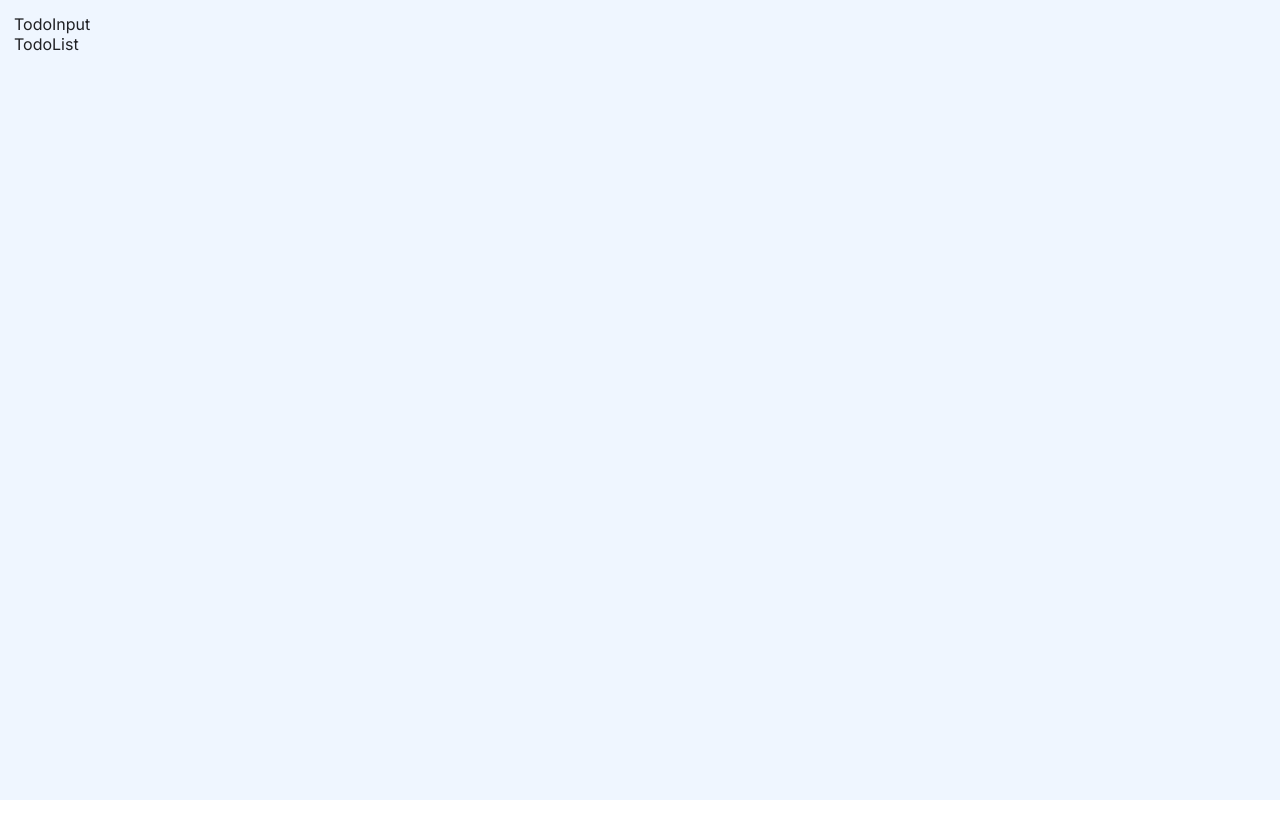
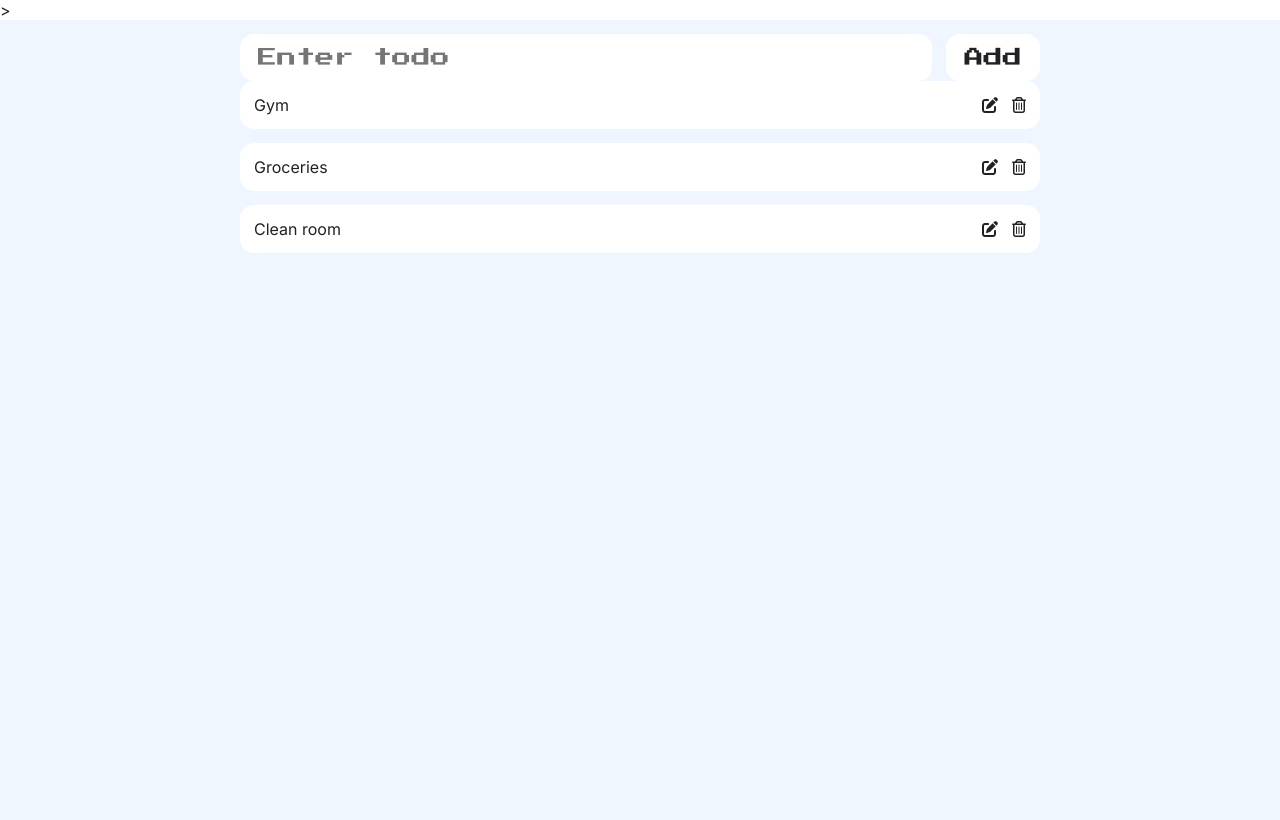
Before and after one commit to HarryLiu4154/todo_list, a React (Vite) app: page / in a window 1280 px wide. Built offline with nearby package versions, Linux system fonts and the light colour scheme.

Commit message:
added basic components for display

```diff
--- a/index.html
+++ b/index.html
@@ -10,7 +10,8 @@
     <link rel="preconnect" href="https://fonts.googleapis.com">
     <link rel="preconnect" href="https://fonts.gstatic.com" crossorigin>
     <link href="https://fonts.googleapis.com/css2?family=Inter:ital,opsz,wght@0,14..32,100..900;1,14..32,100..900&family=Press+Start+2P&display=swap" rel="stylesheet">
-
+    <!--Font awesome for icons-->>
+    <link rel="stylesheet" href="https://cdnjs.cloudflare.com/ajax/libs/font-awesome/6.7.2/css/all.min.css" integrity="sha512-Evv84Mr4kqVGRNSgIGL/F/aIDqQb7xQ2vcrdIwxfjThSH8CSR7PBEakCr51Ck+w+/U6swU2Im1vVX0SVk9ABhg==" crossorigin="anonymous" referrerpolicy="no-referrer" />
   </head>
   <body>
     <div id="root"></div>
--- a/src/components/TodoCard.jsx
+++ b/src/components/TodoCard.jsx
@@ -1,7 +1,16 @@
 import React from 'react'
 
-export default function TodoCard() {
-  return (
-    <div>TodoCard</div>
-  )
+export default function TodoCard(props) {
+
+    const {children} = props;
+
+    return (
+        <li className="todoItem">
+            {children}
+            <div className="actionsContainer">
+                <i class="fa-solid fa-pen-to-square"></i>
+                <i class="fa-regular fa-trash-can"></i>
+            </div>
+        </li>
+    )
 }
--- a/src/components/TodoInput.jsx
+++ b/src/components/TodoInput.jsx
@@ -1,7 +1,8 @@
 export default function TodoInput() {
     return (
-        <div>
-            TodoInput
-        </div>
+        <header>
+            <input placeholder="Enter todo"></input>
+            <button>Add</button>
+        </header>
     )
 }
--- a/src/components/TodoList.jsx
+++ b/src/components/TodoList.jsx
@@ -1,7 +1,22 @@
 import React from 'react'
+import TodoCard from './TodoCard';
 
 export default function TodoList() {
-  return (
-    <div>TodoList</div>
-  )
+    let todos = [
+        "Gym",
+        "Groceries",
+        "Clean room"
+    ];
+
+    return (
+        <ul className="main">
+            {todos.map((todo, todoIndex) => {
+                return (
+                    <TodoCard key={todoIndex}>
+                        <p>{todo}</p>
+                    </TodoCard>
+                )
+            })}
+        </ul>
+    )
 }
```
Also changed, not shown: 1 other file (tests, documents, lock files or other folders).
